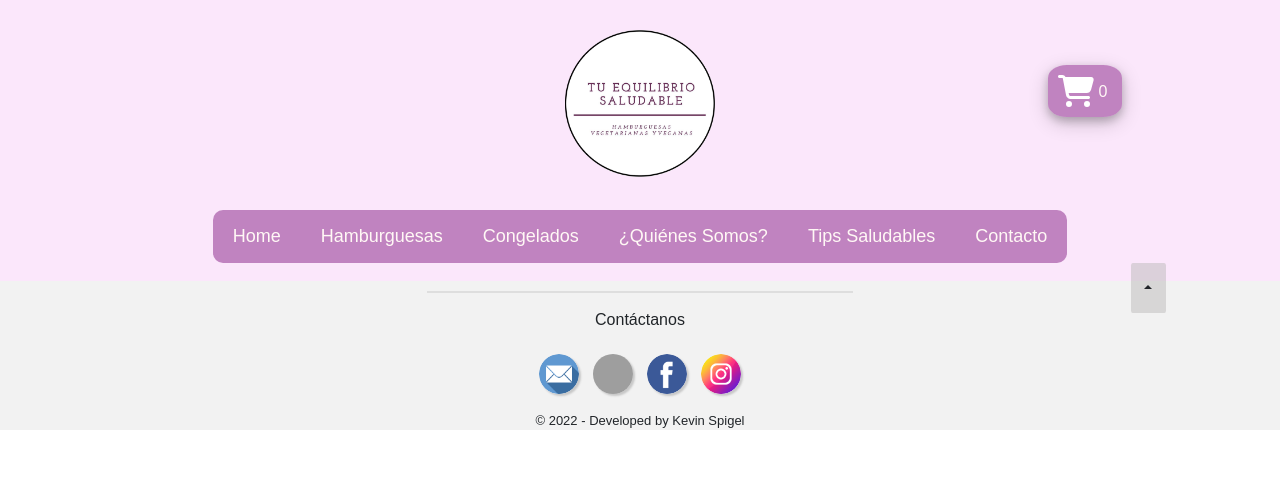
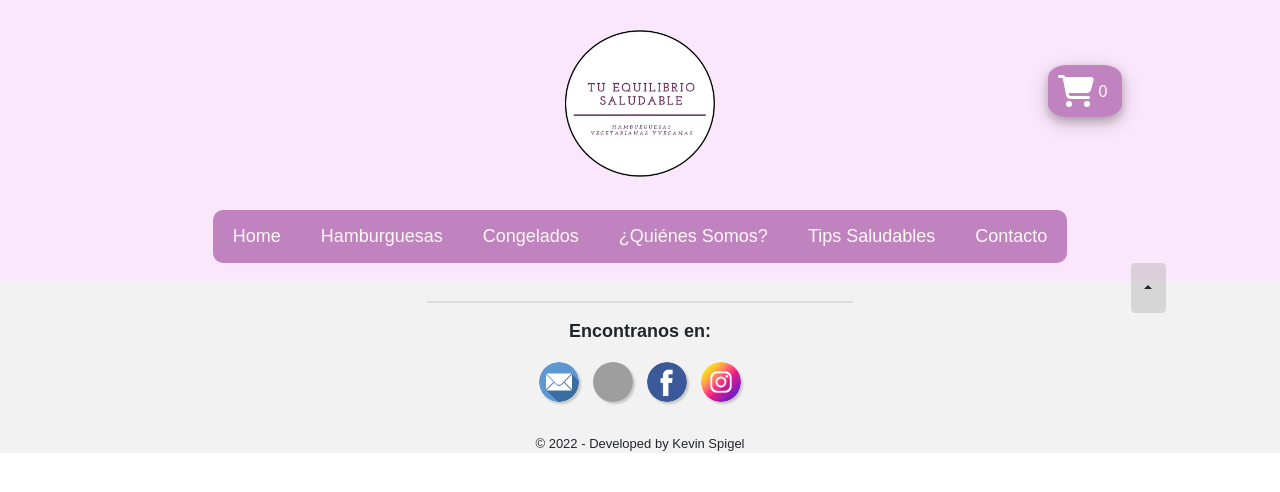
Before and after one commit to KevinSpigel/healthy-balance, a React (Create React App) app: page /Cart in a window 1280 px wide. Shown: the top 492 px of the page. Built offline with nearby package versions, Linux system fonts and the light colour scheme; grey boxes are pictures that could not be loaded.

Commit message:
Update styles from Footer

```diff
--- a/src/components/Footer/Footer.jsx
+++ b/src/components/Footer/Footer.jsx
@@ -21,7 +21,7 @@ export const Footer = () => {
         <footer className="footerDiv">
             <div className="divIcon">
 
-                <p>Contáctanos</p>
+                <p>Encontranos en:</p>
 
                 <a href='mailto:tuequilibriosaludable@gmail.com' target='_blank'><img src={MailIcon} alt="Icono Email" />
                 </a>
--- a/src/components/Footer/FooterStyles/FooterStyles.css
+++ b/src/components/Footer/FooterStyles/FooterStyles.css
@@ -22,9 +22,11 @@
 }
 
 .divIcon p {
+  font-size: large;
+  font-weight: 550;
   padding: 15px;
-  margin-top: 10px;
-  margin-bottom: 0px;
+  margin-top: 20px;
+  margin-bottom: -5px;
   border-top: solid 2px rgba(128, 128, 128, 0.186);
 }
 
@@ -42,8 +44,8 @@
 .divIcon img:hover {
   -webkit-transform: scale(1.1);
           transform: scale(1.1);
-  -webkit-transition: 0.4s;
-  transition: 0.4s;
+  -webkit-transition: 0.2s;
+  transition: 0.2s;
 }
 
 .signatureFooter {
@@ -57,7 +59,7 @@
       -ms-flex-direction: row;
           flex-direction: row;
   font-size: small;
-  margin-top: 10px;
+  margin-top: 25px;
 }
 
 .dropup {
@@ -75,7 +77,7 @@
   height: 50px;
   width: 35px;
   background-color: rgba(187, 184, 184, 0.499);
-  border-radius: 5%;
+  border-radius: 10%;
   margin-left: 65%;
   margin-top: -18px;
 }
--- a/src/components/Footer/FooterStyles/FooterStyles.scss
+++ b/src/components/Footer/FooterStyles/FooterStyles.scss
@@ -12,10 +12,11 @@
     flex-direction: row;
 
     p {
-
+        font-size: large;
+        font-weight: 550;
         padding: 15px;
-        margin-top: 10px;
-        margin-bottom: 0px;
+        margin-top: 20px;
+        margin-bottom: -5px;
         border-top: solid 2px rgba(128, 128, 128, 0.186) ;
     }
 
@@ -29,7 +30,7 @@
 
         &:hover {
             transform: scale(1.1);
-            transition: 0.4s;
+            transition: 0.2s;
 
         }
     }
@@ -40,7 +41,7 @@
     grid-row: 2/2;
     flex-direction: row;
     font-size: small;
-    margin-top: 10px;
+    margin-top: 25px;
 }
 
 .dropup {
@@ -51,7 +52,7 @@
     height: 50px;
     width: 35px;
     background-color: rgba(187, 184, 184, 0.499);
-    border-radius: 5%;
+    border-radius: 10%;
     margin-left: 65%;
     margin-top: -18px;
 
```
Also changed, not shown: 1 other file (tests, documents, lock files or other folders).
